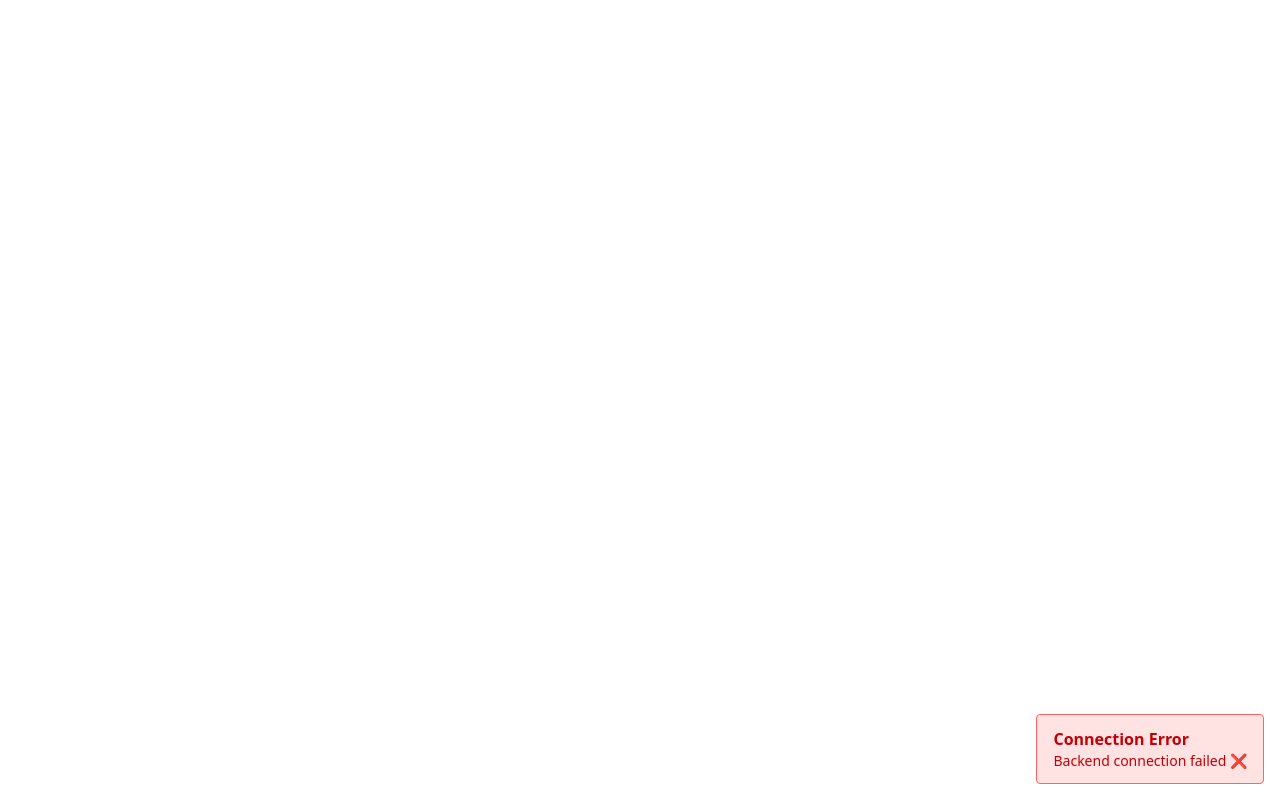
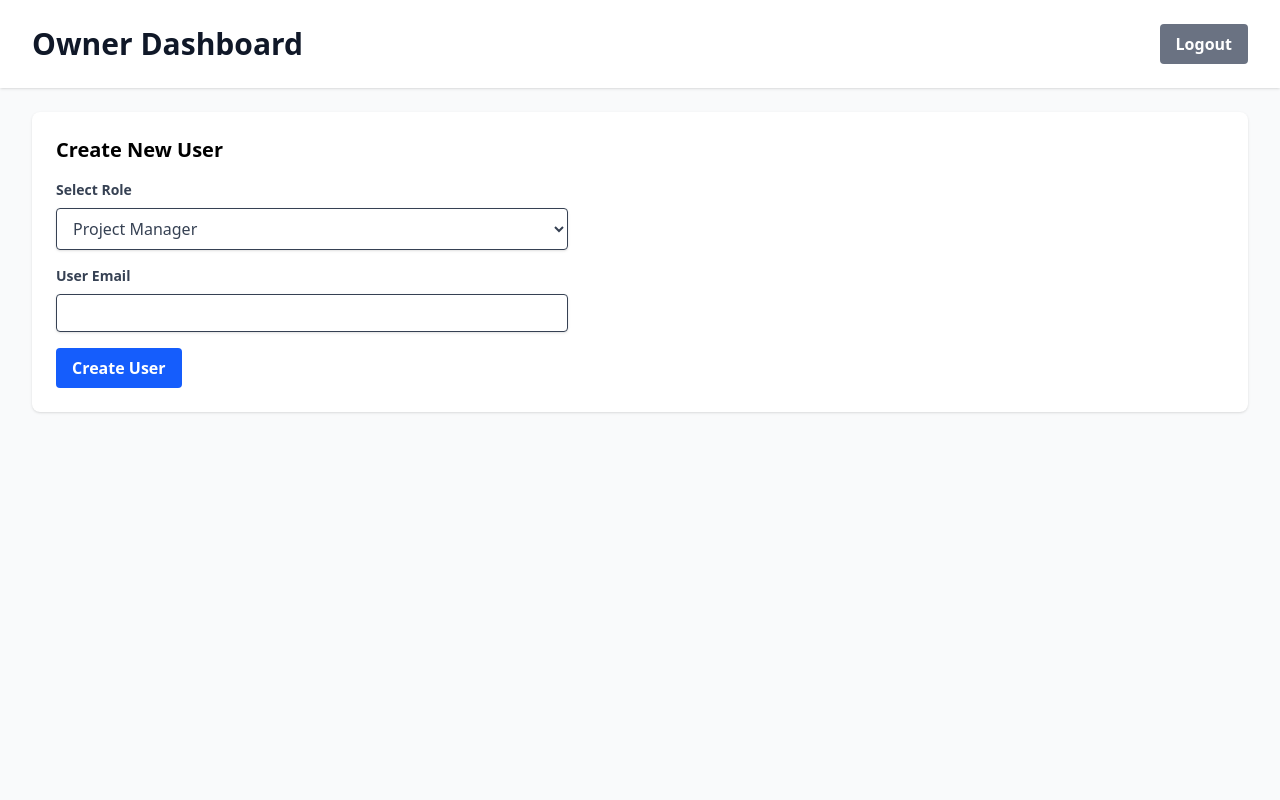
Before and after one commit to Murtazahd04/construction_website, a React app in the folder frontend/: page /owner-dashboard in a window 1280 px wide. Built offline with nearby package versions, Linux system fonts and the light colour scheme; no server answers; the HTML template or start-up script is replaced by a standard one.

Commit message:
login added

```diff
--- a/frontend/src/App.jsx
+++ b/frontend/src/App.jsx
@@ -1,53 +1,31 @@
-import { useEffect } from "react";
-import { useDispatch, useSelector } from "react-redux";
-import { BrowserRouter as Router, Routes, Route } from "react-router-dom"; // Import Router components
-import { testBackendConnection } from "./features/projectSlice";
-import LandingPage from "./pages/LandingPage"; // Import your new Landing Page
-// In frontend/src/App.jsx
-import RegisterCompany from "./pages/RegisterCompany";
+import React from 'react';
+import { BrowserRouter as Router, Routes, Route } from 'react-router-dom';
+import LandingPage from './pages/LandingPage'; // Your provided Landing Page
+import RegisterCompany from './pages/RegisterCompany';
+import Login from './pages/Login';
+import OwnerDashboard from './pages/dashboards/OwnerDashboard';
+
+// Placeholder Components for future flows
+const PMDashboard = () => <div>Project Manager Dashboard (Coming Soon)</div>;
+const ContractorDashboard = () => <div>Contractor Dashboard (Coming Soon)</div>;
+const SiteEngineerDashboard = () => <div>Site Engineer Dashboard (Coming Soon)</div>;
+const SupplierDashboard = () => <div>Supplier Dashboard (Coming Soon)</div>;
+
 function App() {
-  const dispatch = useDispatch();
-
-  // Keep your existing state logic to monitor connection
-  const { message, loading, error } = useSelector(
-    (state) => state.project
-  );
-
-  // Keep your existing effect to test connection on app load
-  useEffect(() => {
-    dispatch(testBackendConnection());
-  }, [dispatch]);
-
-  // Optional: Log connection status to console instead of showing on UI
-  useEffect(() => {
-    if (message) console.log("Backend Status:", message);
-    if (error) console.error("Backend Error:", error);
-  }, [message, error]);
-
   return (
     <Router>
-      {/* Optional: You can keep a small indicator for development
-        remove this div later when you are done testing
-      */}
-      {error && (
-        <div className="fixed bottom-4 right-4 bg-red-100 border border-red-400 text-red-700 px-4 py-3 rounded z-50">
-          <p className="font-bold">Connection Error</p>
-          <p className="text-sm">{error}</p>
-        </div>
-      )}
+      <Routes>
+        <Route path="/" element={<LandingPage />} />
+        <Route path="/register" element={<RegisterCompany />} />
+        <Route path="/login" element={<Login />} />
 
-      <Routes>
-        {/* The Landing Page will now be the default home page */}
-        <Route path="/" element={<LandingPage />} />
-
-
-        <Route path="/register" element={<RegisterCompany />} />
-        {/* You can add more routes here later, e.g.:
-        <Route path="/login" element={<LoginPage />} />
-        <Route path="/dashboard" element={<Dashboard />} />
-        */}
+        {/* Protected Dashboard Routes */}
+        <Route path="/owner-dashboard" element={<OwnerDashboard />} />
+        <Route path="/pm-dashboard" element={<PMDashboard />} />
+        <Route path="/contractor-dashboard" element={<ContractorDashboard />} />
+        <Route path="/site-engineer-dashboard" element={<SiteEngineerDashboard />} />
+        <Route path="/supplier-dashboard" element={<SupplierDashboard />} />
       </Routes>
-
     </Router>
   );
 }
--- a/frontend/src/app/store.js
+++ b/frontend/src/app/store.js
@@ -2,10 +2,12 @@ import { configureStore } from "@reduxjs/toolkit";
 import projectReducer from "../features/projectSlice";
 import companyReducer from '../features/company/companySlice';
 import authReducer from '../features/auth/authSlice';
+import userReducer from '../features/users/userSlice'; // Import
 export const store = configureStore({
   reducer: {
     project: projectReducer,
     company: companyReducer,
     auth: authReducer,
+    users: userReducer, // Add
   },
 });
--- /dev/null
+++ b/frontend/src/features/users/userSlice.js
@@ -0,0 +1,55 @@
+import { createSlice, createAsyncThunk } from '@reduxjs/toolkit';
+import api from '../../api/axios';
+
+// Async Thunk: Create Sub-User (PM, Contractor, etc.)
+export const createSubUser = createAsyncThunk(
+  'users/createSubUser',
+  async (userData, { getState, rejectWithValue }) => {
+    try {
+      const { token } = getState().auth;
+      const config = {
+        headers: { Authorization: `Bearer ${token}` }, // Attach Token
+      };
+      const response = await api.post('/users/create', userData, config);
+      return response.data;
+    } catch (error) {
+      return rejectWithValue(error.response?.data);
+    }
+  }
+);
+
+const userSlice = createSlice({
+  name: 'users',
+  initialState: {
+    loading: false,
+    successMessage: null,
+    error: null,
+    createdCredentials: null, // To show the auto-generated password
+  },
+  reducers: {
+    clearUserState: (state) => {
+      state.successMessage = null;
+      state.error = null;
+      state.createdCredentials = null;
+    }
+  },
+  extraReducers: (builder) => {
+    builder
+      .addCase(createSubUser.pending, (state) => {
+        state.loading = true;
+        state.error = null;
+      })
+      .addCase(createSubUser.fulfilled, (state, action) => {
+        state.loading = false;
+        state.successMessage = action.payload.message;
+        state.createdCredentials = action.payload.credentials;
+      })
+      .addCase(createSubUser.rejected, (state, action) => {
+        state.loading = false;
+        state.error = action.payload?.message || 'Failed to create user';
+      });
+  },
+});
+
+export const { clearUserState } = userSlice.actions;
+export default userSlice.reducer;
--- /dev/null
+++ b/frontend/src/pages/Login.jsx
@@ -0,0 +1,87 @@
+import React, { useState, useEffect } from 'react';
+import { useDispatch, useSelector } from 'react-redux';
+import { loginUser } from '../features/auth/authSlice';
+import { useNavigate } from 'react-router-dom';
+import Input from '../components/common/Input';
+import Button from '../components/common/Button';
+
+const Login = () => {
+  const dispatch = useDispatch();
+  const navigate = useNavigate();
+  const { loading, error, role } = useSelector((state) => state.auth);
+
+  const [formData, setFormData] = useState({
+    email: '',
+    password: '',
+  });
+
+  const handleChange = (e) => setFormData({ ...formData, [e.target.name]: e.target.value });
+
+  const handleSubmit = (e) => {
+    e.preventDefault();
+    dispatch(loginUser(formData));
+  };
+
+  // Redirect based on Role
+  useEffect(() => {
+    if (role) {
+      switch (role) {
+        case 'Owner':
+          navigate('/owner-dashboard');
+          break;
+        case 'Project Manager':
+          navigate('/pm-dashboard');
+          break;
+        case 'Contractor':
+          navigate('/contractor-dashboard');
+          break;
+        case 'Site Engineer':
+          navigate('/site-engineer-dashboard');
+          break;
+        case 'Supplier':
+          navigate('/supplier-dashboard');
+          break;
+        default:
+          navigate('/');
+      }
+    }
+  }, [role, navigate]);
+
+  return (
+    <div className="flex items-center justify-center min-h-screen bg-gray-100">
+      <div className="w-full max-w-md bg-white p-8 rounded shadow-md">
+        <h2 className="text-2xl font-bold mb-6 text-center text-gray-800">Login</h2>
+
+        {error && <div className="bg-red-100 text-red-700 p-3 rounded mb-4">{error}</div>}
+
+        <form onSubmit={handleSubmit}>
+          <Input
+            label="Email"
+            name="email"
+            type="email"
+            value={formData.email}
+            onChange={handleChange}
+            required
+          />
+          <Input
+            label="Password"
+            name="password"
+            type="password"
+            value={formData.password}
+            onChange={handleChange}
+            required
+          />
+          <Button
+            text={loading ? 'Logging in...' : 'Login'}
+            type="submit"
+            variant="primary"
+            className="w-full mt-4"
+            disabled={loading}
+          />
+        </form>
+      </div>
+    </div>
+  );
+};
+
+export default Login;
--- /dev/null
+++ b/frontend/src/pages/dashboards/OwnerDashboard.jsx
@@ -0,0 +1,123 @@
+import React, { useState } from 'react';
+import { useDispatch, useSelector } from 'react-redux';
+import { createSubUser, clearUserState } from '../../features/users/userSlice';
+import { logout } from '../../features/auth/authSlice';
+import Input from '../../components/common/Input';
+import Button from '../../components/common/Button';
+import { useNavigate } from 'react-router-dom';
+
+const OwnerDashboard = () => {
+  const dispatch = useDispatch();
+  const navigate = useNavigate();
+  const { loading, error, successMessage, createdCredentials } = useSelector((state) => state.users);
+
+  const [formData, setFormData] = useState({
+    email: '',
+    role: 'Project Manager', // Default
+    specialization: ''
+  });
+
+  const handleChange = (e) => setFormData({ ...formData, [e.target.name]: e.target.value });
+
+  const handleSubmit = (e) => {
+    e.preventDefault();
+    dispatch(createSubUser(formData));
+  };
+
+  const handleLogout = () => {
+    dispatch(logout());
+    navigate('/login');
+  };
+
+  return (
+    <div className="min-h-screen bg-gray-50">
+      {/* Header */}
+      <header className="bg-white shadow">
+        <div className="max-w-7xl mx-auto py-6 px-4 sm:px-6 lg:px-8 flex justify-between items-center">
+          <h1 className="text-3xl font-bold text-gray-900">Owner Dashboard</h1>
+          <Button text="Logout" onClick={handleLogout} variant="secondary" />
+        </div>
+      </header>
+
+      <main className="max-w-7xl mx-auto py-6 sm:px-6 lg:px-8">
+        <div className="bg-white p-6 rounded-lg shadow mb-6">
+          <h2 className="text-xl font-semibold mb-4">Create New User</h2>
+
+          {/* Success Message & Credentials Display */}
+          {successMessage && (
+            <div className="bg-green-100 border border-green-400 text-green-700 px-4 py-3 rounded relative mb-4">
+              <strong className="font-bold">User Created! </strong>
+              <span className="block sm:inline">{successMessage}</span>
+              {createdCredentials && (
+                <div className="mt-2 text-sm bg-white p-2 rounded border border-green-200">
+                  <p><strong>Email:</strong> {createdCredentials.email}</p>
+                  <p><strong>Password:</strong> {createdCredentials.password}</p>
+                  <p className="text-xs text-gray-500 mt-1">(Please copy these credentials safely)</p>
+                </div>
+              )}
+              <button onClick={() => dispatch(clearUserState())} className="absolute top-0 right-0 px-4 py-3">
+                <span className="text-xl">&times;</span>
+              </button>
+            </div>
+          )}
+
+          {error && <div className="bg-red-100 text-red-700 p-3 rounded mb-4">{error}</div>}
+
+          <form onSubmit={handleSubmit} className="space-y-4 max-w-lg">
+
+            {/* Role Selection */}
+            <div>
+              <label className="block text-gray-700 text-sm font-bold mb-2">Select Role</label>
+              <select
+                name="role"
+                value={formData.role}
+                onChange={handleChange}
+                className="shadow border rounded w-full py-2 px-3 text-gray-700 focus:outline-none focus:ring-2 focus:ring-blue-500"
+              >
+                <option value="Project Manager">Project Manager</option>
+                <option value="Contractor">Contractor</option>
+              </select>
+            </div>
+
+            <Input
+              label="User Email"
+              name="email"
+              type="email"
+              value={formData.email}
+              onChange={handleChange}
+              required
+            />
+
+            {/* Conditional Input: Specialization (Only for Contractors) */}
+            {formData.role === 'Contractor' && (
+              <div>
+                <label className="block text-gray-700 text-sm font-bold mb-2">Contractor Specialization</label>
+                <select
+                  name="specialization"
+                  value={formData.specialization}
+                  onChange={handleChange}
+                  className="shadow border rounded w-full py-2 px-3 text-gray-700 focus:outline-none focus:ring-2 focus:ring-blue-500"
+                >
+                  <option value="">Select Specialization...</option>
+                  <option value="Electrical">Electrical</option>
+                  <option value="Plumbing">Plumbing</option>
+                  <option value="Foundation">Foundation</option>
+                  <option value="Civil">Civil</option>
+                </select>
+              </div>
+            )}
+
+            <Button
+              text={loading ? 'Creating...' : 'Create User'}
+              type="submit"
+              variant="primary"
+              disabled={loading}
+            />
+          </form>
+        </div>
+      </main>
+    </div>
+  );
+};
+
+export default OwnerDashboard;
```
Also changed, not shown: frontend/src/features/auth/authSlice.js (+15 -0 lines).
